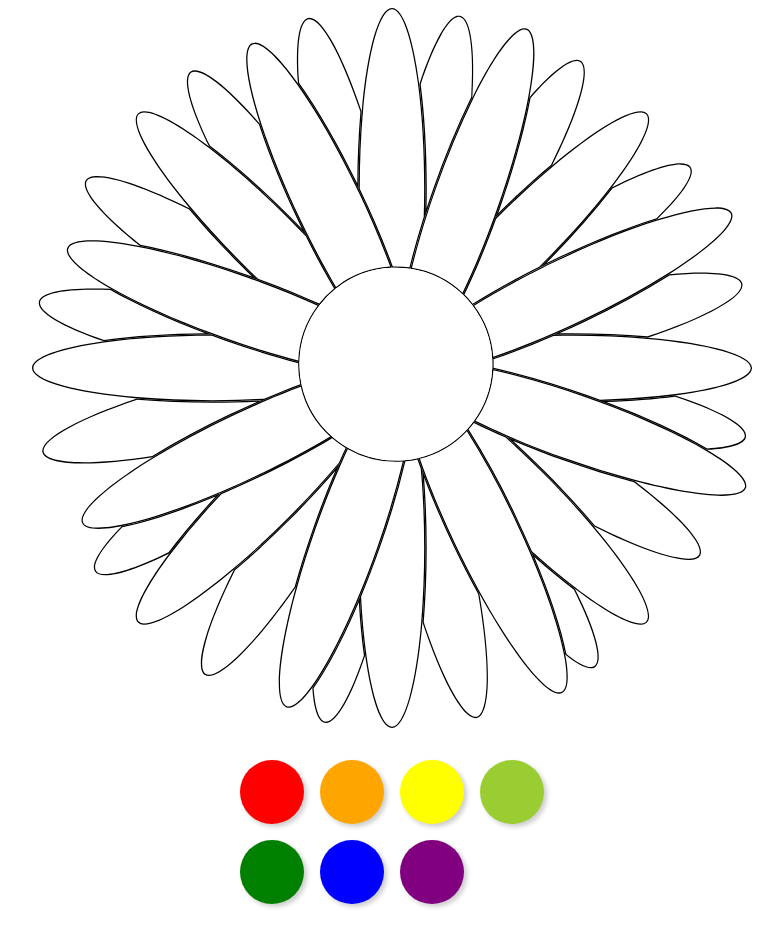
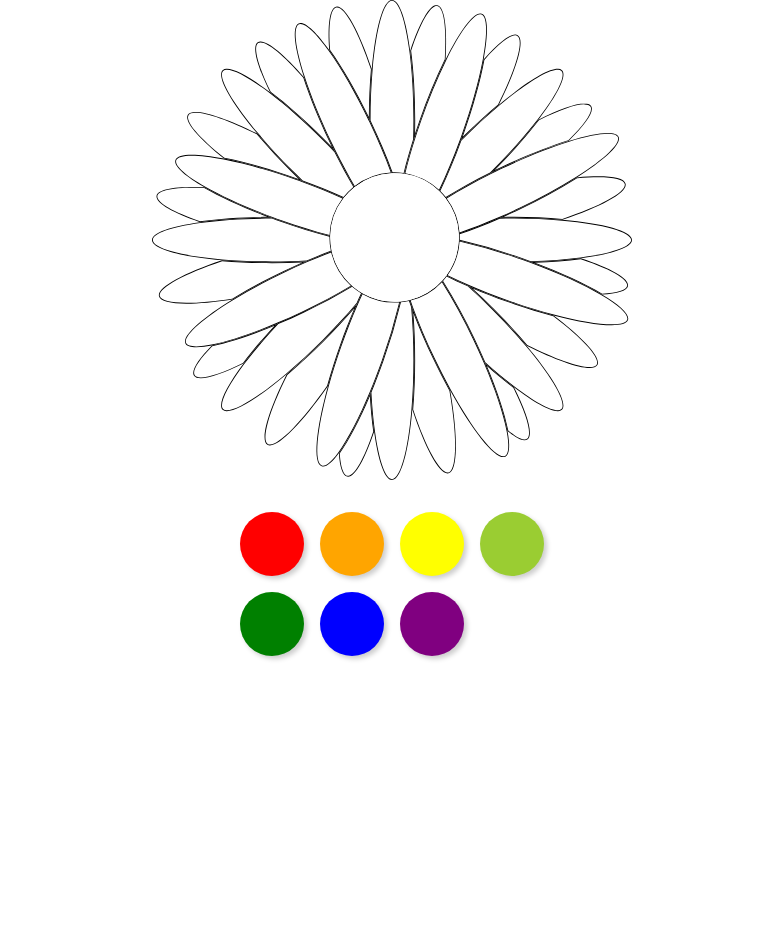
Before and after one commit to sunhpark42/web_study, a plain HTML site: page coloring/index.html in a window 1280 px wide. Shown: the whole page, without its empty margins (248-1031 px from the left). After the commit the page ends 800 px from the top, so only its background shows below. Drawn offline with Linux system fonts and the light colour scheme.

Commit message:
fix: flower width 조정

```diff
--- a/coloring/index.css
+++ b/coloring/index.css
@@ -1,3 +1,11 @@
+body,
+html {
+  width: 100%;
+  height: 100%;
+  margin: 0;
+  padding: 0;
+}
+
 .main-container {
   width: 100%;
   height: 100%;
@@ -5,10 +13,12 @@
   flex-direction: column;
   justify-content: center;
   align-items: center;
+  margin: 0;
+  padding: 0;
 }
 
 #flower {
-  width: 720px;
+  width: 480px;
 }
 
 #flower path {
```
